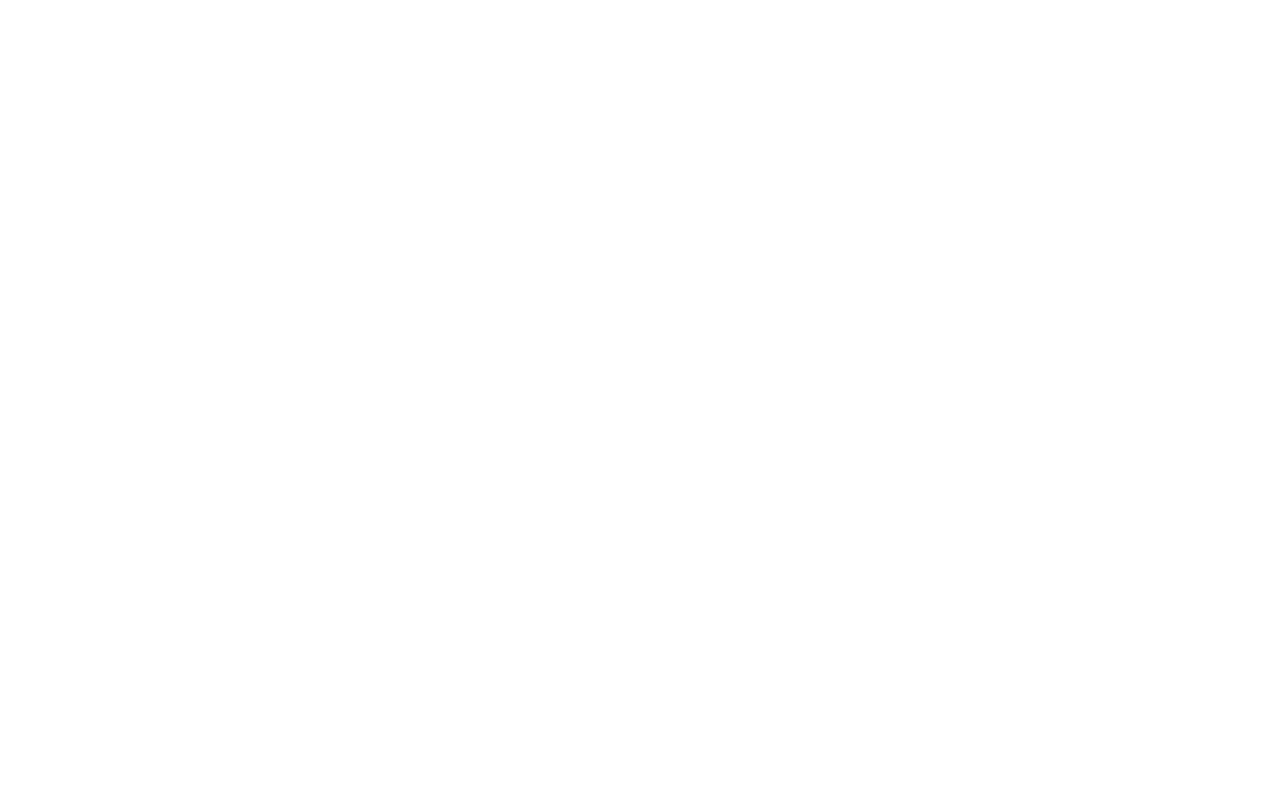
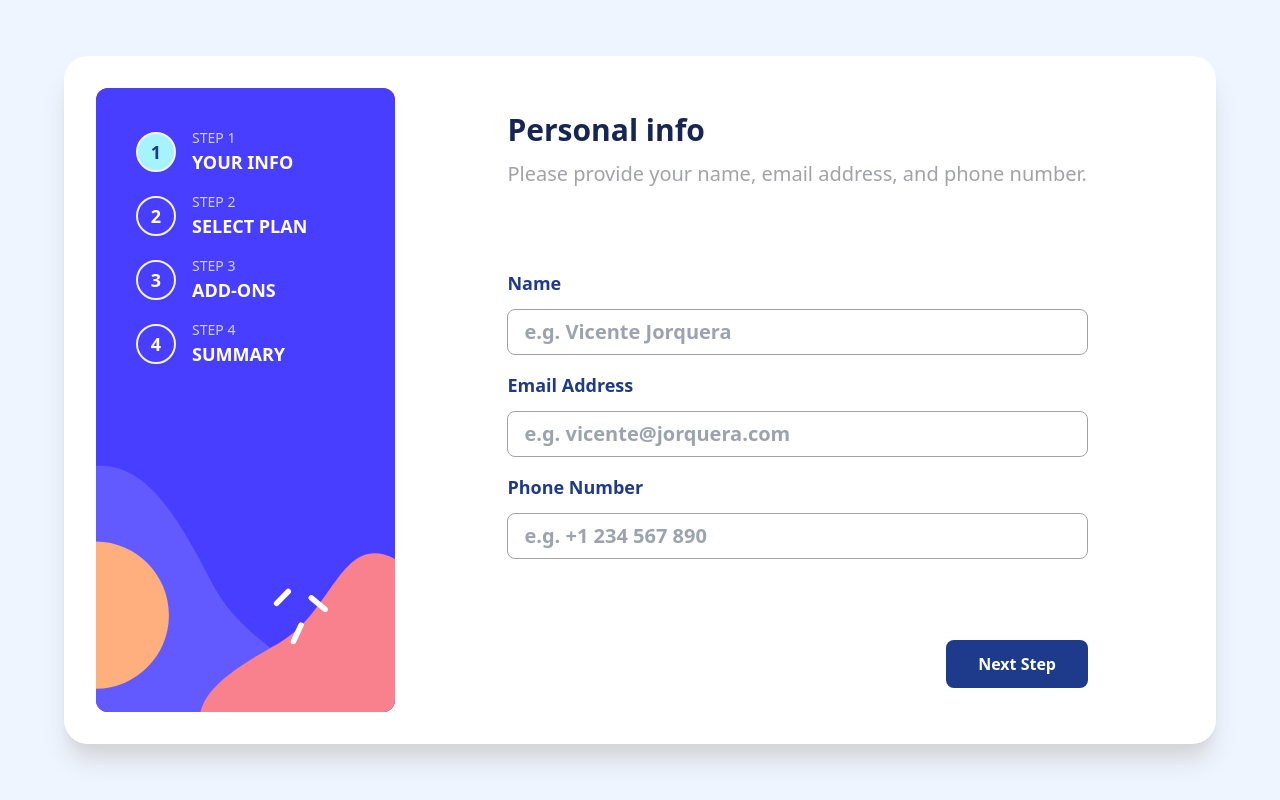
Before and after one commit to VicenteJ20/multi-step-form, a React (Vite) app: page /your-info in a window 1280 px wide. Before the commit this address had no page. Built offline with nearby package versions, Linux system fonts and the light colour scheme.

Commit message:
feat/se agrega paso 1 con formulario y almacenamiento en redux
note/queda pendiente realizar las validaciones de los inputs

```diff
--- a/package.json
+++ b/package.json
@@ -11,10 +11,12 @@
   },
   "dependencies": {
     "@reduxjs/toolkit": "^2.1.0",
+    "formik": "^2.4.5",
     "react": "^18.2.0",
     "react-dom": "^18.2.0",
     "react-redux": "^9.1.0",
-    "react-router-dom": "^6.22.0"
+    "react-router-dom": "^6.22.0",
+    "yup": "^1.3.3"
   },
   "devDependencies": {
     "@types/react": "^18.2.43",
--- a/src/App.tsx
+++ b/src/App.tsx
@@ -1,14 +1,15 @@
-import { Route, Routes } from 'react-router-dom';
-import FormPage from './pages/FormPage';
+import { Navigate, Route, Routes } from 'react-router-dom';
 import SelectPlanPage from './pages/SelectPlan';
 import AddOnsPage from './pages/AddOns';
-import SummaryPage from './pages/Summary';
+import SummaryPage from './pages/Summary'
+import YourInfo from './pages/YourInfo';
 
 const App = () => {
   return (
     <>
       <Routes>
-        <Route path='/' element={<FormPage />} />
+        <Route path='/' element={<Navigate to='/your-info' />} />
+        <Route path='/your-info' element={<YourInfo />} />
         <Route path='/select-plan' element={<SelectPlanPage />} />
         <Route path='/add-ons' element={<AddOnsPage />} />
         <Route path='/summary' element={<SummaryPage />} />
--- a/src/components/Layout.tsx
+++ b/src/components/Layout.tsx
@@ -21,7 +21,7 @@
     <section className='min-h-screen w-full bg-[#eef5ff] flex flex-col gap-4 justify-center p-8'>
       <div className='bg-white min-h-[43rem] max-w-[72rem] p-8 mx-auto shadow-xl shadow-zinc-300 rounded-3xl grid grid-cols-7 gap-4 relative'>
         <SideBar />
-        <div className='col-span-5 px-20 py-10 flex flex-col gap-4 justify-between'>
+        <div className='col-span-5 px-24 py-6 flex flex-col gap-4 justify-between'>
           {children}
         </div>
       </div>
--- /dev/null
+++ b/src/components/PersonalInfo.tsx
@@ -0,0 +1,59 @@
+import { Field, Form, Formik, ErrorMessage } from 'formik'
+import React, { useState } from 'react'
+import { useDispatch, useSelector } from 'react-redux'
+import { Step1PropsState } from '../interfaces/Steps'
+import { setName, setEmailAddress, setPhoneNumber } from '../redux/slices/Step1Slice'
+
+const PersonalInfoForm = () => {
+
+  const step1redux = useSelector((state: Step1PropsState) => state.step1)
+
+  const [name, setNameState] = useState(step1redux.name)
+  const [email, setEmailState] = useState(step1redux.email_address)
+  const [phone, setPhoneState] = useState(step1redux.phone_number)
+  const dispatch = useDispatch()
+
+  const handleName = (e: React.ChangeEvent<HTMLInputElement>) => {
+    setNameState(e.target.value)
+    dispatch(setName(e.target.value))
+  }
+
+  const handleEmail = (e: React.ChangeEvent<HTMLInputElement>) => {
+    setEmailState(e.target.value)
+    dispatch(setEmailAddress(e.target.value))
+  }
+
+  const handlePhone = (e: React.ChangeEvent<HTMLInputElement>) => {
+    setPhoneState(e.target.value)
+    dispatch(setPhoneNumber(e.target.value))
+  }
+
+  return (
+    <Formik
+      initialValues={step1redux}
+      onSubmit={() => {}}
+    >
+      {() => (
+        <Form className='flex flex-col gap-4'>
+          <div className='flex flex-col gap-3'>
+            <label className='font-semibold text-lg text-blue-900' htmlFor={'name'}>Name</label>
+            <Field onChange={handleName} value={name} type='text' name='name' placeholder='e.g. Vicente Jorquera' className='border border-zinc-400 px-4 py-2 rounded-lg text-xl font-semibold outline-violet-800' />
+            <ErrorMessage name='name' component='div' />
+          </div>
+          <div className='flex flex-col gap-3'>
+            <label className='font-semibold text-lg text-blue-900' htmlFor={'name'}>Email Address</label>
+            <Field onChange={handleEmail} value={email} type='text' name='email' placeholder='e.g. vicente@jorquera.com' className='border border-zinc-400 px-4 py-2 rounded-lg text-xl font-semibold outline-violet-800' />
+            <ErrorMessage name='email' component='div' />
+          </div>
+          <div className='flex flex-col gap-3'>
+            <label className='font-semibold text-lg text-blue-900' htmlFor={'name'}>Phone Number</label>
+            <Field onChange={handlePhone} value={phone} type='number' name='phone' placeholder='e.g. +1 234 567 890' className='border border-zinc-400 px-4 py-2 rounded-lg text-xl font-semibold outline-violet-800' />
+            <ErrorMessage name='phone' component='div' />
+          </div>
+        </Form>
+      )}
+    </Formik>
+  )
+}
+
+export { PersonalInfoForm }
--- a/src/constants/StepsInfo.ts
+++ b/src/constants/StepsInfo.ts
@@ -21,7 +21,7 @@
 export const StepsSidebarInfo = [
   {
     index: 1,
-    url: '/',
+    url: '/your-info',
     title: 'YOUR INFO'
   },
   {
--- a/src/interfaces/Steps.ts
+++ b/src/interfaces/Steps.ts
@@ -7,3 +7,7 @@
 export interface ActiveStepProps {
   value?: number;
 }
+
+export interface Step1PropsState {
+  step1: Step1Props;
+}
--- a/src/pages/FormPage.tsx
+++ b/src/pages/YourInfo.tsx
@@ -1,15 +1,17 @@
 import { Buttons } from "../components/ButtonsFooter";
 import { Header } from "../components/Header";
 import { LayoutForm } from "../components/Layout";
+import { PersonalInfoForm } from "../components/PersonalInfo";
 import { Step1 } from "../constants/StepsInfo";
 
-const FormPage = () => {
+const YourInfo = () => {
   return (
     <LayoutForm>
       <Header title={Step1.title} subtitle={Step1.description} />
+      <PersonalInfoForm />
       <Buttons />
     </LayoutForm>
   )
 }
 
-export default FormPage;
+export default YourInfo;
--- a/tsconfig.json
+++ b/tsconfig.json
@@ -1,5 +1,6 @@
 {
   "compilerOptions": {
+    "noImplicitAny": false,
     "target": "ES2020",
     "useDefineForClassFields": true,
     "lib": ["ES2020", "DOM", "DOM.Iterable"],
--- a/tsconfig.node.json
+++ b/tsconfig.node.json
@@ -4,7 +4,8 @@
     "skipLibCheck": true,
     "module": "ESNext",
     "moduleResolution": "bundler",
-    "allowSyntheticDefaultImports": true
+    "allowSyntheticDefaultImports": true,
+    "noImplicitAny": false,
   },
   "include": ["vite.config.ts"]
 }
```
Also changed, not shown: 1 other file (tests, documents, lock files or other folders).
